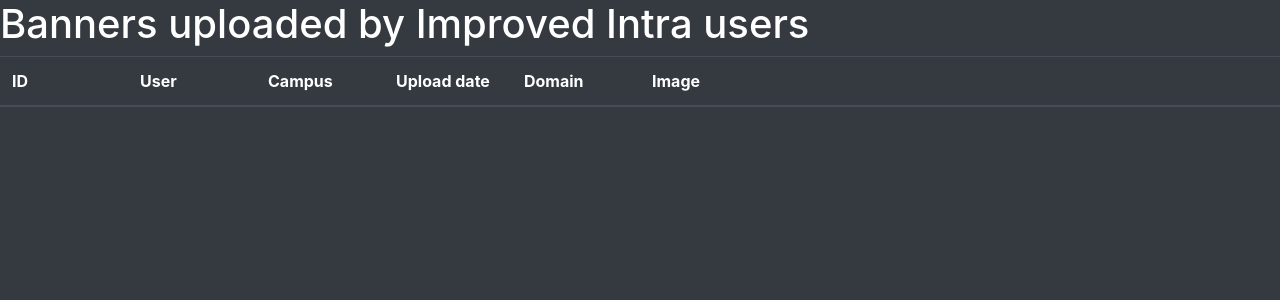
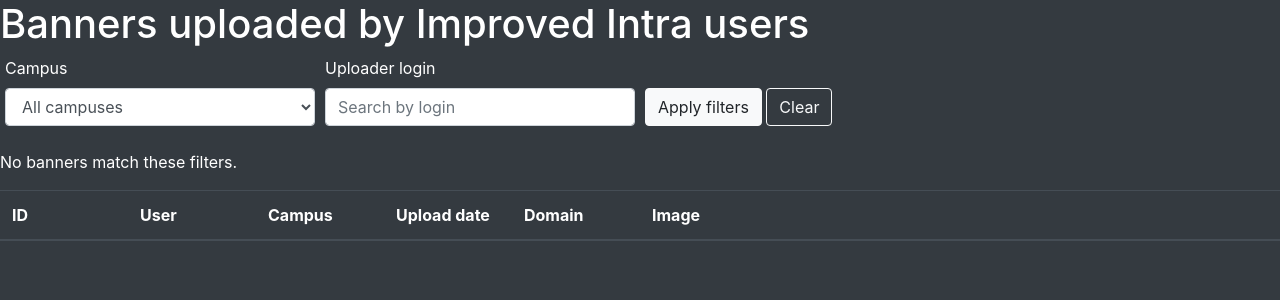
Before and after one commit to FreekBes/improved_intra_server, a Flask app: page /imagery.php in a window 1280 px wide. Shown: the top 300 px of the page. Run offline with Flask 3, Linux system fonts and the light colour scheme; the visitor is signed in with stand-in values (Sample User, id 1); data that the repository does not hold is empty; parts of the project's set-up code (start-up, migrations or seed data) failed here and were passed over; some libraries are stand-ins or nearby versions.

Commit message:
Add campus and uploader filters to banner gallery (#55)
* Add campus and uploader filters to banner gallery

* Exclude local regression test from pull request

* Validate banner campus filter against existing campuses

* Use sys.maxsize for offset validation

---------

Co-authored-by: Freek Bes <36384333+FreekBes@users.noreply.github.com>

```diff
--- a/src/templates/v1/banners.j2
+++ b/src/templates/v1/banners.j2
@@ -48,6 +48,26 @@
 			</tr>
 		</template>
 		<h1>Banners uploaded by Improved Intra users</h1>
+		<form id="banner-filters" class="form-row align-items-end mx-0 mb-3">
+			<div class="col-sm-4 col-lg-3 mb-2">
+				<label for="campus-filter">Campus</label>
+				<select id="campus-filter" name="campus_id" class="form-control">
+					<option value="">All campuses</option>
+					{% for campus in campuses %}
+					<option value="{{ campus.intra_id }}">{{ campus.name }}</option>
+					{% endfor %}
+				</select>
+			</div>
+			<div class="col-sm-4 col-lg-3 mb-2">
+				<label for="login-filter">Uploader login</label>
+				<input id="login-filter" name="login" type="search" class="form-control" placeholder="Search by login" />
+			</div>
+			<div class="col-auto mb-2">
+				<button type="submit" class="btn btn-light">Apply filters</button>
+				<button type="button" id="clear-filters" class="btn btn-outline-light">Clear</button>
+			</div>
+		</form>
+		<p id="banner-status" role="status" aria-live="polite"></p>
 		<table class="table table-striped table-dark" id="banners-table">
 			<thead>
 				<tr>
@@ -61,83 +81,93 @@
 			</thead>
 			<tbody></tbody>
 		</table>
+		<button id="load-more" type="button" class="btn btn-outline-light mb-3">Load more</button>
 		<script>
 			let hasMoreBanners = true;
 			let req = null;
 			let offset = 0;
+			let filters = new URLSearchParams();
 			const pageSize = 100;
-			const rowHeight = 125;
+			const form = document.getElementById('banner-filters');
+			const tableBody = document.querySelector('#banners-table tbody');
+			const status = document.getElementById('banner-status');
+			const loadMore = document.getElementById('load-more');
 
 			function getMoreBanners() {
-				if (!hasMoreBanners) {
-					return;
-				}
-				if (req != null) {
-					req.addEventListener("load", function() {
-						getMoreBanners(offset);
-					});
-					return;
-				}
+				if (!hasMoreBanners || req) return;
+				status.textContent = 'Loading banners…';
+				loadMore.disabled = true;
 				req = new XMLHttpRequest();
-				req.addEventListener("load", function() {
+				req.addEventListener('load', function() {
+					if (this !== req) return;
 					req = null;
-					if (this.status == 204) {
-						hasMoreBanners = false;
-						return;
-					}
+					loadMore.disabled = false;
 					try {
-						const template = document.getElementById('banner-template');
-						const tableBody = document.getElementById('banners-table').children[1];
-						const res = JSON.parse(this.responseText);
-						console.log(res);
-						if (res['type'] == 'success') {
-							for (banner of res['data']) {
-								const bannerRow = template.content.cloneNode(true);
-								const cols = bannerRow.firstElementChild.children;
-								cols[0].innerText = banner['id'] + '.';
-								cols[1].firstElementChild.href = 'https://profile.intra.42.fr/users/' + banner['user']['login'];
-								cols[1].firstElementChild.innerText = banner['user']['login'] + (banner['user']['staff'] ? ' (staff)' : '');
-								cols[2].innerText = banner['user']['campus'] ? banner['user']['campus'] : 'Unknown';
-								cols[3].innerText = banner['created_at'].split(' ')[0];
-								cols[4].innerText = new URL(banner['url']).hostname;
-								cols[5].firstElementChild.src = banner['url'];
-								cols[5].firstElementChild.title = banner['url'];
-								tableBody.appendChild(bannerRow);
+						if (this.status !== 200 && this.status !== 204) throw new Error('Request failed');
+						const banners = this.status === 204 ? [] : JSON.parse(this.responseText).data;
+						const rows = document.createDocumentFragment();
+						for (const banner of banners) {
+							const row = document.getElementById('banner-template').content.cloneNode(true);
+							const cols = row.firstElementChild.children;
+							cols[0].textContent = banner.id + '.';
+							const userLink = cols[1].firstElementChild;
+							userLink.textContent = (banner.user.login || 'Unknown') + (banner.user.staff ? ' (staff)' : '');
+							if (banner.user.login) {
+								userLink.href = 'https://profile.intra.42.fr/users/' + encodeURIComponent(banner.user.login);
+							} else {
+								userLink.removeAttribute('href');
 							}
+							cols[2].textContent = banner.user.campus || 'Unknown';
+							cols[3].textContent = banner.created_at.split(' ')[0];
+							cols[4].textContent = new URL(banner.url).hostname;
+							cols[5].firstElementChild.src = banner.url;
+							cols[5].firstElementChild.title = banner.url;
+							rows.appendChild(row);
 						}
-						else {
-							console.error(res['message']);
-						}
-					}
-					catch (err) {
-						console.error(err);
+						tableBody.appendChild(rows);
+						offset += banners.length;
+						hasMoreBanners = banners.length === pageSize;
+						loadMore.hidden = !hasMoreBanners;
+						status.textContent = offset ? offset + ' banners shown' : 'No banners match these filters.';
+					} catch (err) {
+						status.textContent = 'Could not load banners. Use Load more to retry.';
 					}
 				});
-				req.addEventListener("error", function(err) {
-					console.error(err);
+				req.addEventListener('error', function() {
+					if (this !== req) return;
+					req = null;
+					loadMore.disabled = false;
+					status.textContent = 'Could not load banners. Use Load more to retry.';
 				});
-				req.open("GET", "{{ url_for('bannersoffset', offset='replace') }}".replace("replace", offset));
+				req.open('GET', "{{ url_for('bannersoffset', offset='replace') }}".replace('replace', offset) + '?' + filters);
 				req.send();
-				offset += pageSize;
 			}
 
-			getMoreBanners(offset);
+			function applyFilters() {
+				if (req) req.abort();
+				req = null;
+				filters = new URLSearchParams(new FormData(form));
+				offset = 0;
+				hasMoreBanners = true;
+				tableBody.replaceChildren();
+				loadMore.hidden = false;
+				getMoreBanners();
+			}
 
-			window.addEventListener('scroll', function(ev) {
-				if (!hasMoreBanners) {
-					return;
-				}
-				const {
-					scrollTop,
-					scrollHeight,
-					clientHeight
-				} = document.documentElement;
-
-				if (scrollTop + clientHeight >= scrollHeight - rowHeight * 10) {
-					console.log("Retrieving more banners...");
-					getMoreBanners(offset);
-				}
+			form.addEventListener('submit', function(event) {
+				event.preventDefault();
+				applyFilters();
+			});
+			document.getElementById('clear-filters').addEventListener('click', function() {
+				form.reset();
+				applyFilters();
+			});
+			loadMore.addEventListener('click', getMoreBanners);
+			window.addEventListener('scroll', function() {
+				const { scrollTop, scrollHeight, clientHeight } = document.documentElement;
+				if (scrollTop + clientHeight >= scrollHeight - 1250) getMoreBanners();
 			}, { passive: true });
+			getMoreBanners();
 		</script>
 	</body>
 </html>
--- a/src/v1/routes.py
+++ b/src/v1/routes.py
@@ -3,7 +3,7 @@ import time
 
 from flask import session, jsonify, request, redirect, url_for, render_template, Response
 from src.v1.helpers import get_v1_settings, set_v1_settings
-from src.models.models import OAuth2Token, User, Team, Evaluation, Runner
+from src.models.models import OAuth2Token, User, Team, Evaluation, Runner, Campus
 from werkzeug.datastructures import CombinedMultiDict
 from src.lib.auth.oauth import authstart
 from src.v1.forms import OldSettings
@@ -151,4 +151,4 @@ def imagery():
 		return redirect(url_for('connect'), 302)
 	if not 'staff' in session or session['staff'] != True:
 		return 'Access Denied', 403
-	return render_template('v1/banners.j2')
+	return render_template('v1/banners.j2', campuses=Campus.query.order_by(Campus.name).all())
--- a/src/v2/routes/banners.py
+++ b/src/v2/routes/banners.py
@@ -1,7 +1,10 @@
 from src.lib.auth.decorators import session_required_redirect, staff_acc_required_json
 from src.models.models import BannerImg, User, Campus
-from flask import session
+from flask import request
+from sqlalchemy import func
 from src import app, db
+import sys
+
 
 @app.route('/v2/banners/<offset>', methods=['GET'])
 @session_required_redirect
@@ -9,18 +12,31 @@ from src import app, db
 def bannersoffset(offset):
 	try:
 		n_offset = int(offset)
-	except:
+		if not 0 <= n_offset <= sys.maxsize:
+			raise ValueError
+	except ValueError:
 		return { 'type': 'error', 'message': 'Invalid offset' }, 400
-	campuses:list[Campus] = db.session.query(Campus.intra_id, Campus.name).all()
-	banner_imgs:list[BannerImg] = BannerImg.query.filter(BannerImg.url != '').order_by(BannerImg.created_at.desc()).offset(n_offset).limit(100).all()
+	query = db.session.query(BannerImg, User, Campus.name).outerjoin(User, User.intra_id == BannerImg.user_id).outerjoin(Campus, Campus.intra_id == User.campus_id).filter(BannerImg.url != '')
+	campus_id = request.args.get('campus_id', '').strip()
+	if campus_id:
+		try:
+			campus_id = int(campus_id)
+			if Campus.query.filter_by(intra_id=campus_id).first() is None:
+				raise ValueError
+		except ValueError:
+			return { 'type': 'error', 'message': 'Invalid campus' }, 400
+		query = query.filter(User.campus_id == campus_id)
+	login = request.args.get('login', '').strip()
+	if login:
+		query = query.filter(func.lower(User.login).contains(login.lower(), autoescape=True))
+	banner_imgs = query.order_by(BannerImg.created_at.desc(), BannerImg.id.desc()).offset(n_offset).limit(100).all()
 	banners = []
-	for banner_img in banner_imgs:
+	for banner_img, user, campus_name in banner_imgs:
 		banner_dict = banner_img.to_dict()
-		user:User = db.session.query(User.campus_id, User.login, User.staff).filter(User.intra_id == banner_img.user_id).first()
 		banner_dict['user'] = {
-			'campus': next(campus.name for campus in campuses if campus.intra_id == user.campus_id) if user.campus_id != None else None,
-			'login': user.login,
-			'staff': user.staff
+			'campus': campus_name,
+			'login': user.login if user else None,
+			'staff': user.staff if user else False
 		}
 		banners.append(banner_dict)
 	if len(banners) > 0:
```
